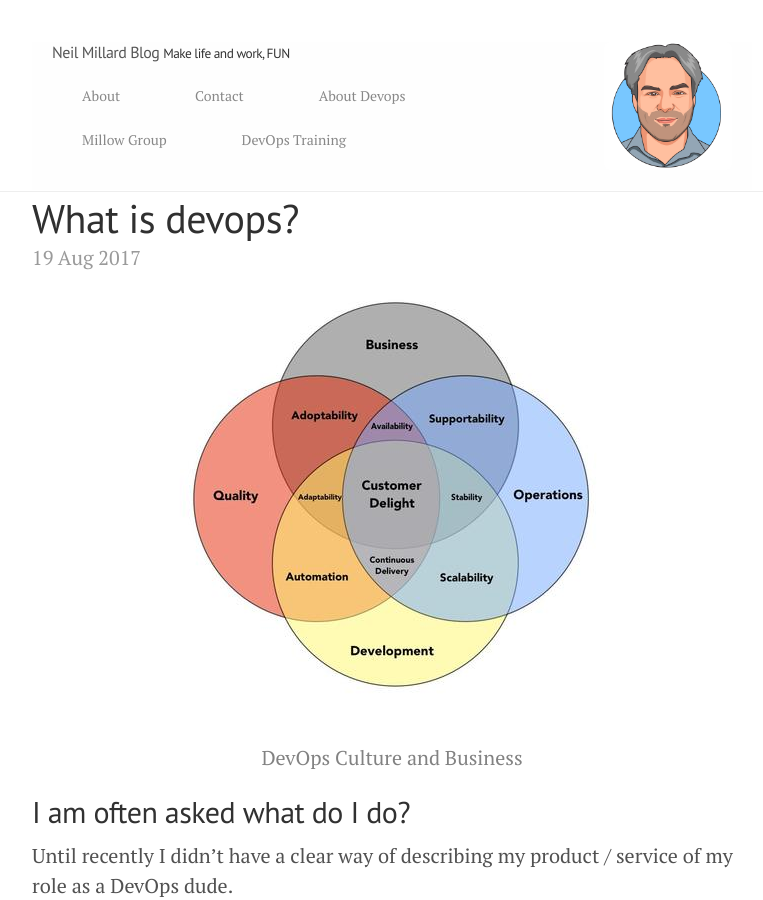
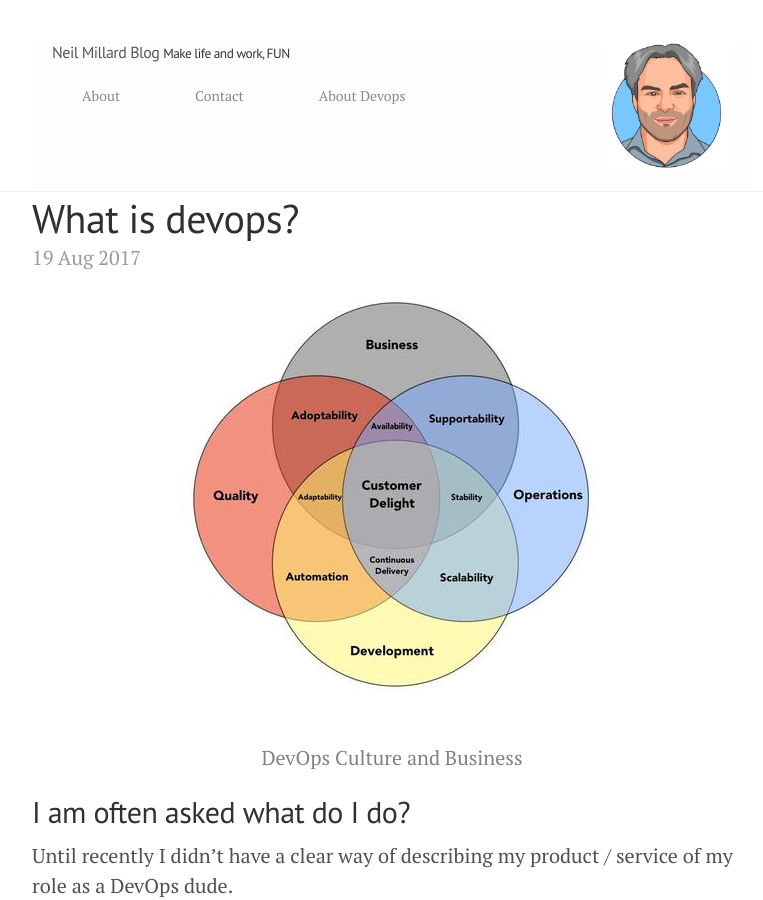
Before and after one commit to neilmillard/neilmillard.github.io, a Jekyll site: the page built from index.html, in a window 1280 px wide and 900 px high. Shown: the whole window, without its empty margins (248-1011 px from the left). Built offline with Jekyll 4.4.1, drawn with Linux system fonts in a browser that asks for light colours; nearby versions of some CDN libraries; the list of posts is cut into pages by our own code.

Commit message:
remove links to millow group

```diff
--- a/_includes/header.html
+++ b/_includes/header.html
@@ -22,8 +22,6 @@
               {% endif %}
             {% endif %}
           {% endfor %}
-          <li><a class="sidebar-nav-item" href="http://www.millowgroup.co.uk">Millow Group</a></li>
-          <li><a class="sidebar-nav-item" href="http://devops.neilmillard.com/?source=menu">DevOps Training</a></li>
         </ul>
       </div>
     </nav>
```
